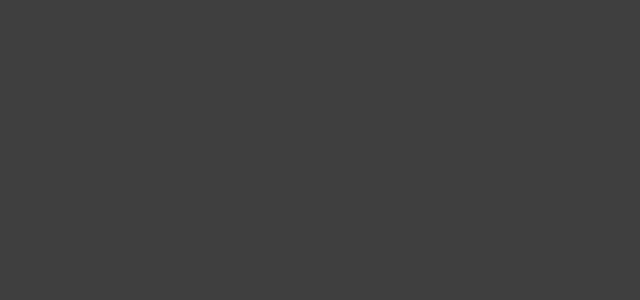
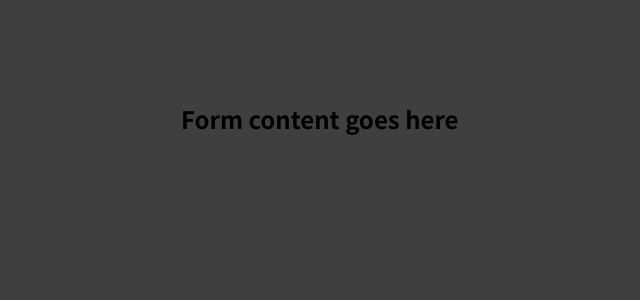
Before and after one commit to Marknjo/react-lab, a React (Create React App) app: page / in a window 1280 px wide. Shown: the top 300 px of the page, without its empty margins (43-683 px from the left). Built offline with nearby package versions, Linux system fonts and the light colour scheme.

Commit message:
Practicals: Styling the app main container

```diff
--- /dev/null
+++ b/src/App/App.css
@@ -0,0 +1,5 @@
+.container {
+  width: 65vw;
+  margin: 0 auto;
+  margin-top: 10rem;
+}
--- a/src/App/App.js
+++ b/src/App/App.js
@@ -1,6 +1,13 @@
+import AddUserInfoForm from './components/AddInfo/AddUserInfoForm';
+import './App.css';
+
 //import { consoleSeparator } from './helpers/consoleSeparator'
 const App = function () {
-  return <></>;
+  return (
+    <main className="container">
+      <AddUserInfoForm />
+    </main>
+  );
 };
 
 export default App;
--- a/src/App/components/AddInfo/AddUserInfoForm.js
+++ b/src/App/components/AddInfo/AddUserInfoForm.js
@@ -1,5 +1,11 @@
-import styles from './AddUserInfoForm.modules.css';
+import styles from './AddUserInfoForm.module.css';
 
-const AddUserInfoForm = function () {};
+const AddUserInfoForm = function () {
+  return (
+    <div>
+      <h2>Form content goes here</h2>
+    </div>
+  );
+};
 
 export default AddUserInfoForm;
--- a/src/index.css
+++ b/src/index.css
@@ -6,9 +6,12 @@
 
 html {
   font-family: 'Noto Sans JP', sans-serif;
+  font-size: 62.5%;
 }
 
 body {
   margin: 0;
   background-color: #3f3f3f;
+  font-size: 1.6rem;
+  line-height: 1.6;
 }
```
